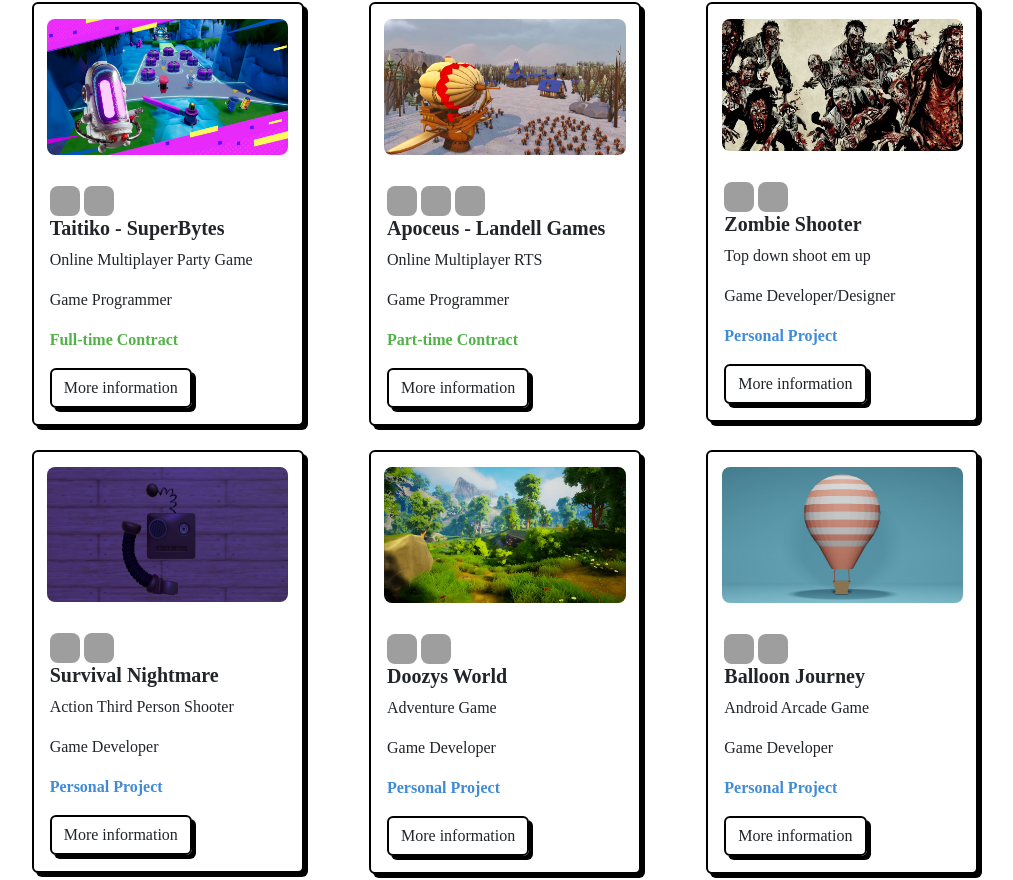
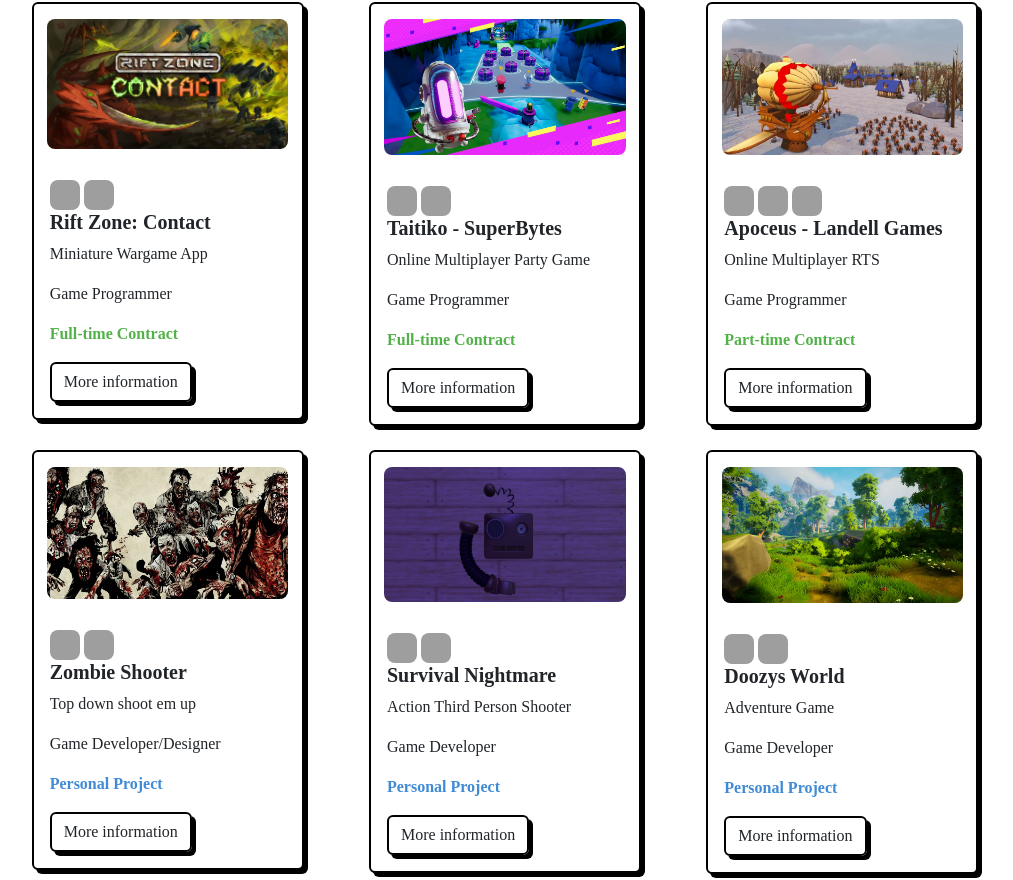
Before and after one commit to tomasfv/sdev-portfolio, a React (Vite) app: page / in a window 1280 px wide. Shown: the part 2948-3828 px from the top of the page, without its empty margins (123-1136 px from the left). Built offline with nearby package versions, Linux system fonts and the light colour scheme; grey boxes are pictures that could not be loaded; a web font is replaced by a local one.

Commit message:
add RZC project

```diff
--- a/src/components/LandingPage.jsx
+++ b/src/components/LandingPage.jsx
@@ -10,7 +10,7 @@ import avatar from '../assets/avatar.svg';
 import taitikoImg from '../assets/ttk2.webp';
 import apoceusImg from '../assets/apoceus3.jpg';
 import zombieImg from '../assets/zombie1.jpg';
-import balloonImg from '../assets/balloon1.jpg';
+import riftZoneImg from '../assets/RiftZone2.jpg';
 import doozyImg from '../assets/doozy1.jfif';
 import survivalImg from '../assets/Survival5.jpg';
 import getbackImg from '../assets/getback.jfif';
@@ -250,6 +250,22 @@ return (
             <h1 className="fw-bold my-4">Video Games</h1>
             <div className="col-lg-4 col-sm-6 mt-4">
                 <div className="card">
+                    <img src={riftZoneImg} className="card-img-top" alt="..."/>
+                    <div className="card-body">
+                        <img src={unityLogo} alt="..." style={{height:'30px', width:'30px', marginRight: '4px'}}/>
+                        <img src={cSharpLogo} alt="..." style={{height:'30px', width:'30px'}}/>
+                        <h5 className="card-title fw-bold">Rift Zone: Contact</h5>
+                        <p className="card-text">Miniature Wargame App</p>
+                        <p className="card-text">Game Programmer</p>
+                        <p className="card-text fw-bold" style={{color: '#53b14a'}}>Full-time Contract</p>
+                        <Link to='/project/6' className="btn btn-outline-dark">
+                        More information
+                        </Link>
+                    </div>
+                </div>
+            </div>
+            <div className="col-lg-4 col-sm-6 mt-4">
+                <div className="card">
                     <img src={taitikoImg} className="card-img-top" alt="..."/>
                     <div className="card-body">
                         <img src={unityLogo} alt="..." style={{height:'30px', width:'30px', marginRight: '4px'}}/>
@@ -329,22 +345,7 @@ return (
                     </div>
                 </div>
             </div>
-            <div className="col-lg-4 col-sm-6 mt-4">
-                <div className="card">
-                    <img src={balloonImg} className="card-img-top" alt="..."/>
-                    <div className="card-body">
-                        <img src={unityLogo} alt="..." style={{height:'30px', width:'30px', marginRight: '4px'}}/>
-                        <img src={cSharpLogo} alt="..." style={{height:'30px', width:'30px'}}/>
-                        <h5 className="card-title fw-bold">Balloon Journey</h5>
-                        <p className="card-text">Android Arcade Game</p>
-                        <p className="card-text">Game Developer</p>
-                        <p className="card-text fw-bold" style={{color: '#408BD6'}}>Personal Project</p>
-                        <Link to='/project/6' className="btn btn-outline-dark">
-                        More information
-                        </Link>
-                    </div>
-                </div>
-            </div>
+
         </div>
     </div>
     </div>
--- a/src/components/Project.jsx
+++ b/src/components/Project.jsx
@@ -57,16 +57,7 @@ import dw5 from '../assets/Doozy5.jpg';
 import dw6 from '../assets/Doozy6.jpg';
 import dw7 from '../assets/Doozy7.jpg';
 import dw8 from '../assets/Doozy1.jpg';
-import bj1 from '../assets/balloon1.jpg';
-import bj2 from '../assets/balloon2.jpg';
-import bj3 from '../assets/balloon3.jpg';
-import bj4 from '../assets/balloon4.jpg';
-import bj5 from '../assets/balloon5.jpg';
-import bj6 from '../assets/balloon6.jpg';
-import bj7 from '../assets/balloon7.jpg';
-import bj8 from '../assets/balloon8.jpg';
-import bj9 from '../assets/balloon9.jpg';
-import bj10 from '../assets/balloon10.jpg';
+import rzc1 from '../assets/RiftZone2.jpg';
 import gb1 from '../assets/Getback1.png';
 import gb2 from '../assets/Getback2.png';
 import gb3 from '../assets/Getback3.png';
@@ -151,7 +142,7 @@ export default function Project(){
     'zs1': zs1,'zs2': zs2,'zs3': zs3,'zs4': zs4,'zs5': zs5,'zs6': zs6,'zs7': zs7,'zs8': zs8,'zs9': zs9,'zs10': zs10,
     'sn1': sn1,'sn2': sn2,'sn3': sn3,'sn4': sn4,'sn5': sn5,'sn6': sn6,'sn7': sn7,'sn8': sn8,'sn9': sn9,
     'dw1': dw1,'dw2': dw2,'dw3': dw3,'dw4': dw4,'dw5': dw5,'dw6': dw6,'dw7': dw7,'dw8': dw8,
-    'bj1': bj1,'bj2': bj2,'bj3': bj3,'bj4': bj4,'bj5': bj5,'bj6': bj6,'bj7': bj7,'bj8': bj8,'bj9': bj9,'bj10': bj10,
+    'rzc1': rzc1,
     'gb1': gb1,'gb2': gb2,'gb3': gb3,'gb4': gb4,'gb5': gb5,'gb6': gb6,'gb7': gb7,'gb8': gb8,'gb9': gb9,'gb10': gb10,
     'gb11': gb11,'gb12': gb12,'gb13': gb13,'gb14': gb14,'gb15': gb15,'gb16': gb16,'gb17': gb17,'gb18': gb18,'gb19': gb19,'gb20': gb20,
     'gb21': gb21,'gb22': gb22,'gb23': gb23,'gb24': gb24,'gb25': gb25,'gb26': gb26,'gb27': gb27,'gb28': gb28,'gb29': gb29,'gb30': gb30,
--- a/src/components/ProjectsBulk.json
+++ b/src/components/ProjectsBulk.json
@@ -111,20 +111,20 @@
   {
     "id" : 6,
     "type": 1,
-    "name" : "Balloon Journey",
-    "company" : " - Personal Project",
-    "role" : "Game Developer",
-    "date" : "Published in 2023",
+    "name" : "Rift Zone: Contact",
+    "company" : " - Boosted Reality",
+    "role" : "Game programmer",
+    "date" : "from Nov. 2024 to Jun. 2025",
     "links":{
-      "demo": "https://tomasfv.itch.io/balloon-journey",
-      "company": false,
-      "store": false,
+      "demo": "https://boostedreality.games/",
+      "company": "https://www.odaclick.com/",
+      "store": "https://boostedreality.games/products/rift-zone-contact",
       "code": false
     },
-    "intro" : "Drive a great hot air balloon, eat pizza, avoid bombs, and relax.",
-    "description": "Balloon Journey is an arcade video game for Android mobile devices developed with Unity3D and C#. For this project, I carried out programming tasks related to User Interface, player movement, object spawn, scene management, VFX implementation, particle systems, SFX and music, among others. I also carried out video game design tasks such as challenge design, progression curve, difficulty balance, metrics, scoring, etc. ",
-    "videos": "https://player.vimeo.com/video/1003730598?badge=0&amp;autopause=0&amp;player_id=0&amp;app_id=58479",
-    "images": ["bj1", "bj2", "bj3", "bj4", "bj5", "bj6", "bj7", "bj8", "bj9", "bj10"]
+    "intro" : "Tabletop battles like you have never seen before. Rift Zone: Contact captures the struggle between the Scry'Ox collective and the UEDF as they battle for control of the far off world of Proxima Centauri B.",
+    "description": "Hired by Odaclick Game Studio (Córdoba - Argentina) in full-time hybrid work mode, I carried out general programming and video game tasks related to development and implementation of core game systems, including login for Android and iOS, NFC security, localization, Audio system, game modes, HTTP communication with a web server and REST API, cloud hosting services, gameplay mechanics, user interface, and QA/testing, among others. To develop these tasks I used technologies such as Unity, C#, UnityWebRequest, Unity Cloud Services, Authentication, Unity Localization, and complemented development with tools like GitHub, Postman, and Scrum.",
+    "videos": "https://www.youtube.com/embed/3whSbV0Bbuc?si=l5pP_CxNAHBmbqhL",
+    "images": ["rzc1"]
   },
   {
     "id" : 7,
```
Also changed, not shown: src/assets/RiftZone2.jpg (added).
